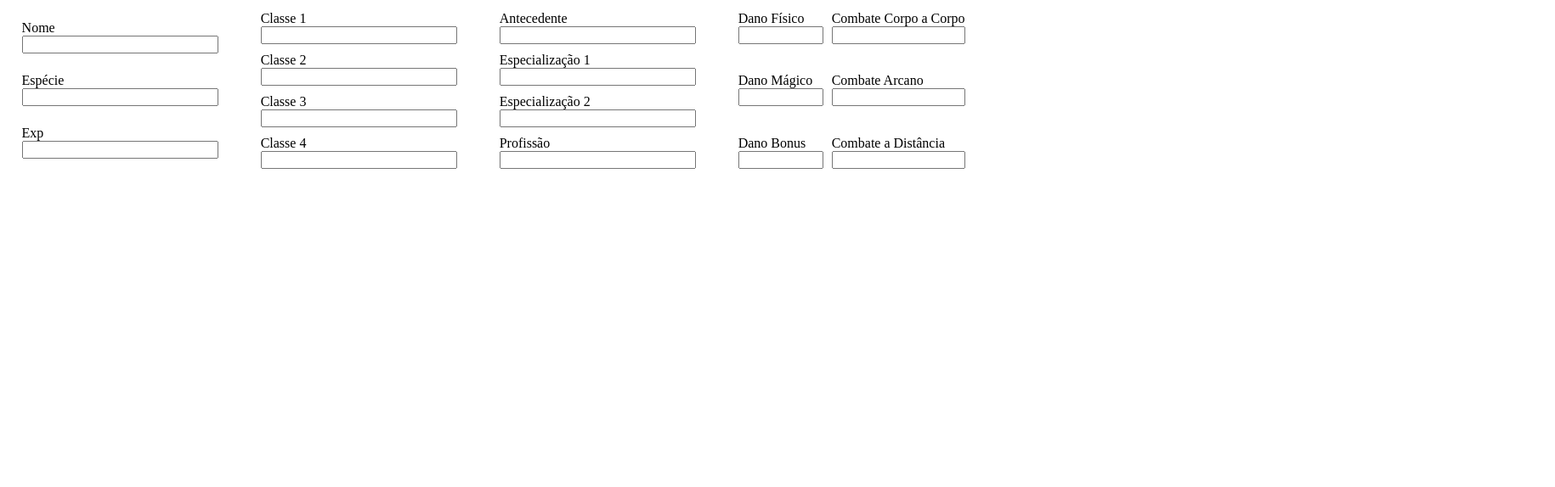
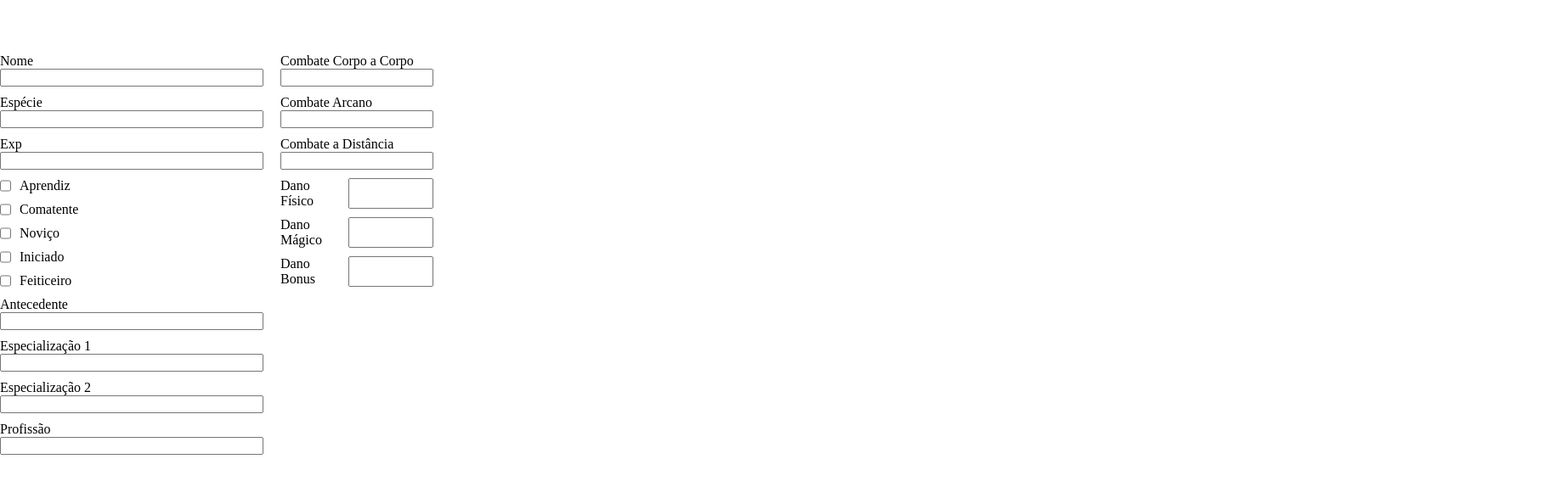
Before and after one commit to wedsneyAlvesDomingos/ficha-contos-e-fabulas, a plain HTML site: page character_sheet.html in a window 1280 px wide. Shown: the whole page at 85% size, 1830 px wide, since content can reach past the window. Drawn offline with Linux system fonts and the light colour scheme; a web font is replaced by a local one.

Commit message:
Mudanças no layout e melhor distribuição

```diff
--- a/character_sheet.css
+++ b/character_sheet.css
@@ -5,7 +5,12 @@
 
 body{
     min-height:100%;
+
     position:relative;
+    display: grid;
+
+    margin: auto;
+    box-sizing: border-box;
 }
 .leftbar  {
     left:0;
@@ -25,37 +30,39 @@ input{
 }
 
 .grid-ficha{
-    display:grid;
-    gap: 0px;
-    grid-template-columns: auto auto auto auto;
+    display: grid;
+    grid-template-columns:  310px 180px 310px 310px 310px 310px;
+    grid-template-rows:  200px  200px  200px  200px;
+    box-sizing: border-box;
+    margin:auto;
+    gap: 10px;
+    column-gap: 20px;
 
-    box-sizing: border-box;
-    margin: 1% 2%;
-    column-gap: 50px;
-    width: 90%;
+
 }
             .nomeEspecie{
                 grid-column-start: 1;
                 grid-column-end: 2;
                 display: flex;
                 flex-direction: column;
-                justify-content:space-around;
+               justify-content:end;
+               gap: 10px;
 
             }
                 .ficha__nome{
                     display: flex;
                         flex-direction: column;
-                        justify-content:space-around;
+                       justify-content: center;
                 }
                 .ficha__especie{
                     display: flex;
                         flex-direction: column;
-                        justify-content:space-around;
+                       justify-content: center;
                 }
                 .exp{
                     display: flex;
                     flex-direction: column;
-                    justify-content:space-around;
+                   justify-content: center;
                 }
 
 
@@ -63,13 +70,17 @@ input{
                 gap: 10px;
                 display: flex;
                 flex-direction: column;
-                justify-content:space-around;
+                justify-content:end;
+
 
             }
                 .classes{
-                    display: flex;
-                    flex-direction: column;
-                    justify-content:space-around;
+                   display: flex;
+                   flex-direction: row;
+                   gap: 10px;
+                   justify-content: left;
+                   padding-right: 20px;
+
 
                 }
 
@@ -79,81 +90,92 @@ input{
                         gap: 10px;
                         display: flex;
                         flex-direction: column;
-                        justify-content:space-around;
+                       justify-content: top;
+                       grid-area: 2 / 1 / 3 / 2;
                     }
                     .ficha__dados__antecedentes{
                         display: flex;
                         flex-direction: column;
-                        justify-content:space-around;
+                       justify-content: center;
                     }
                     .ficha__dados__especializacao{
                         display: flex;
                         flex-direction: column;
-                        justify-content:space-around;
+                       justify-content: center;
                     }
                     .ficha__dados__especializacao2{
                         display: flex;
                         flex-direction: column;
-                        justify-content:space-around;
+                       justify-content: center;
                     }
                     .ficha__dados__profissao{
                         display: flex;
                         flex-direction: column;
-                        justify-content:space-around;
+                       justify-content: center;
                     }
 
 
 
 
                         .ficha__dados__dano{
-                            grid-column-start: 4;
-                            grid-column-end: 5;
+
                             display: flex;
                             box-sizing: border-box;
                             gap: 10px;
+                            justify-content: end;
+
+                            flex-direction: column;
 
                         }
 
 
-                            .ficha__dados__dano__valores{
+
+                            .ficha__dados__acerto__valores{
                                 display: flex;
                                 flex-direction: column;
-                                justify-content: space-between;
+                                justify-content: end;
+                                gap: 10px;
                             }
-                                .ficha__dados__dano__valores__danoFisico{
-                                    display: flex;
-                                    flex-direction: column;
-                                    justify-content: space-between;
-                                }
-                                .ficha__dados__dano__valores__danoMagico{
-                                    display: flex;
-                                    flex-direction: column;
-                                    justify-content: space-between;
-                                }
-                                .ficha__dados__danovalores__danoBonus{
-                                    display: flex;
-                                    flex-direction: column;
-                                    justify-content: space-between;
-                                }
 
-                            .ficha__dados__acerto__valores{
-
-                                display: flex;
-                                flex-direction: column;
-                                justify-content: space-between;
-                            }
                                     .ficha__dados__acerto__valores__CombateCorpoaCorpo{
                                         display: flex;
                                         flex-direction: column;
-                                        justify-content: space-between;
+                                       justify-content: left;
+
                                     }
                                     .ficha__dados__acerto__valores__CombateArcano{
                                         display: flex;
                                         flex-direction: column;
-                                        justify-content: space-between;
+                                       justify-content: left;
                                     }
                                     .ficha__dados__acerto__valores__Combateadistancia{
                                         display: flex;
                                         flex-direction: column;
-                                        justify-content: space-between;
+                                       justify-content: left;
                                     }
+
+                                    .ficha__dados__dano__valores{
+                                        display: flex;
+                                        flex-direction: column;
+                                        align-items: left;
+                                        grid-area: 2/2/3/3;
+                                        gap: 10px;
+                                    }
+                                        .ficha__dados__dano__valores__danoFisico{
+                                            display: flex;
+                                            flex-direction: row;
+                                            justify-content: left;
+                                            gap: 20px;
+                                            }
+                                            .ficha__dados__dano__valores__danoMagico{
+                                                display: flex;
+                                                flex-direction: row;
+                                            justify-content: left;
+                                            gap: 10px;
+                                            }
+                                            .ficha__dados__danovalores__danoBonus{
+                                                display: flex;
+                                                flex-direction: row;
+                                            justify-content: left;
+                                            gap: 18px;
+                                        }
--- a/character_sheet.html
+++ b/character_sheet.html
@@ -44,58 +44,45 @@
                     <input type="number" min="1" max="1000000" class="ficha__exp__input" id="inputZip">
                 </div>
             </form>
-            <!--classes -->
+
+
+            <form  class="antecedenteProfissaoEspecialização" id="dados">
+                   <!--classes -->
             <div class="classes1234">
                 <div  class="classes">
-                <label for="exampleDataList" class="ficha__classes__label">Classe 1</label>
-                <input class="ficha__classes__input" list="classeslistOptions">
-                <datalist id="classeslistOptions">
-                    <option value="Aprendiz">
-                    <option value="Combatente">
-                    <option value="Noviço">
-                    <option value="Iniciado">
-                    <option value="Feiticeiro">
-                </datalist>
+                      <input class="ficha__classes3__input" type="checkbox">
+                        <label for="exampleDataList" class="ficha__classes3__label">Aprendiz</label>
+
+
                 </div>
                 <!--classes2 -->
                 <div  class="classes">
-                    <label for="exampleDataList" class="ficha__classes2__label">Classe 2</label>
-                    <input class="ficha__classes2__input" list="classes2listOptions">
-                    <datalist id="classes2listOptions">
-                    <option value="Aprendiz">
-                    <option value="Combatente">
-                    <option value="Noviço">
-                    <option value="Iniciado">
-                    <option value="Feiticeiro">
-                    </datalist>
+                    <input class="ficha__classes3__input" type="checkbox">
+                        <label for="exampleDataList" class="ficha__classes3__label">Comatente</label>
+
+
                 </div>
                 <!--classes3 -->
                 <div  class="classes">
-                    <label for="exampleDataList" class="ficha__classes3__label">Classe 3</label>
-                    <input class="ficha__classes3__input" list="classes3listOptions">
-                    <datalist id="classes3listOptions">
-                    <option value="Aprendiz">
-                    <option value="Combatente">
-                    <option value="Noviço">
-                    <option value="Iniciado">
-                    <option value="Feiticeiro">
-                    </datalist>
+
+                    <input class="ficha__classes3__input" type="checkbox">
+                    <label for="exampleDataList" class="ficha__classes3__label">Noviço</label>
                 </div>
                 <!--classes4 -->
                 <div  class="classes">
-                    <label for="exampleDataList" class="ficha__classes4__label">Classe 4</label>
-                    <input class="ficha__classes4__input" list="classes4listOptions">
-                    <datalist id="classes4listOptions">
-                    <option value="Aprendiz">
-                    <option value="Combatente">
-                    <option value="Noviço">
-                    <option value="Iniciado">
-                    <option value="Feiticeiro">
-                    </datalist>
+
+                    <input class="ficha__classes4__input" type="checkbox">
+                    <label for="exampleDataList" class="ficha__classes4__label">Iniciado</label>
+
+                </div>
+                 <!--classes4 -->
+                 <div  class="classes">
+
+                    <input class="ficha__classes4__input" type="checkbox">
+                    <label for="exampleDataList" class="ficha__classes4__label">Feiticeiro</label>
+
                 </div>
             </div>
-
-            <form  class="antecedenteProfissaoEspecialização" id="dados">
             <!--antecedente -->
                 <div id="antecedente" class="ficha__dados__antecedentes">
                     <label for="exampleDataList" class="ficha__dados__antecdentes__label">Antecedente</label>
@@ -227,28 +214,13 @@
                       <option value="Soldado de Aluguel">
                     </datalist>
                 </div>
+
             </form>
             <!--modificadores de acerto e dano -->
            <div class="ficha__dados__dano">
-                <form  class="ficha__dados__dano__valores" id="dano">
-                    <!--dano fisico -->
-                    <div id="danoFisico" class="ficha__dados__dano__valores__danoFisico">
-                        <label for="inputZip" class="ficha__dados__danovalores__danoFisico__label">Dano Físico</label>
-                        <input type="number" min="0" max="1000000" class="ficha__dados__danovalores__danoFisico__input" id="inputZip">
-                    </div>
-                    <!--dano mágico -->
-                    <div id="danoMagico" class="ficha__dados__dano__valores__danoMagico">
-                        <label for="inputZip" class="ficha__dados__dano__valores__danoMagico__label">Dano Mágico</label>
-                        <input type="number" min="0" max="1000000" class="ficha__dados__dano__valores__danoMagico__input" id="inputZip">
-                    </div>
-                    <!--dano bonus -->
-                    <div id="danoBonus" class="ficha__dados__danovalores__danoBonus">
-                        <label for="inputZip" class="ficha__dados__danovalores__danoBonus__label">Dano Bonus</label>
-                        <input type="number" min="0" max="1000000" class="ficha__dados__danovalores__danoBonus__input" id="inputZip">
-                    </div>
-                </form>
+
                 <!--acerto em base do valor de combate -->
-                <form  class="ficha__dados__acerto__valores" id="acerto">
+                <form class="ficha__dados__acerto__valores">
                     <!--combate corpo a corpo -->
                     <div id="combateCorpoACorpo" class="ficha__dados__acerto__valores__CombateCorpoaCorpo">
                         <label for="inputZip" class="ficha__dados__acerto__valores__Combate Corpo a Corpo__label">Combate Corpo a Corpo</label>
@@ -266,6 +238,23 @@
                     </div>
                 </form>
            </div>
+           <form  class="ficha__dados__dano__valores" id="dano">
+            <!--dano fisico -->
+            <div id="danoFisico" class="ficha__dados__dano__valores__danoFisico">
+                <label for="inputZip" class="ficha__dados__danovalores__danoFisico__label">Dano Físico</label>
+                <input type="number" min="0" max="1000000" class="ficha__dados__danovalores__danoFisico__input" id="inputZip">
+            </div>
+            <!--dano mágico -->
+            <div id="danoMagico" class="ficha__dados__dano__valores__danoMagico">
+                <label for="inputZip" class="ficha__dados__dano__valores__danoMagico__label">Dano Mágico</label>
+                <input type="number" min="0" max="1000000" class="ficha__dados__dano__valores__danoMagico__input" id="inputZip">
+            </div>
+            <!--dano bonus -->
+            <div id="danoBonus" class="ficha__dados__danovalores__danoBonus">
+                <label for="inputZip" class="ficha__dados__danovalores__danoBonus__label">Dano Bonus</label>
+                <input type="number" min="0" max="1000000" class="ficha__dados__danovalores__danoBonus__input" id="inputZip">
+            </div>
+        </form>
 
         </main>
 
```
